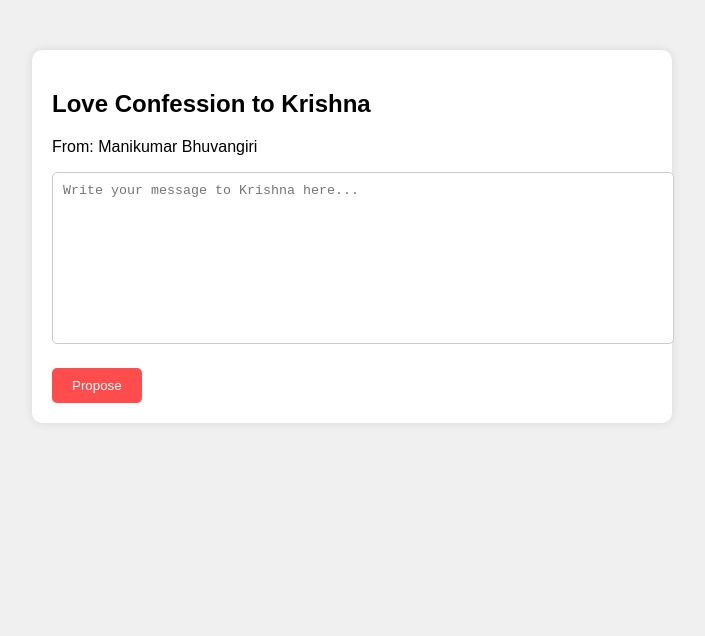
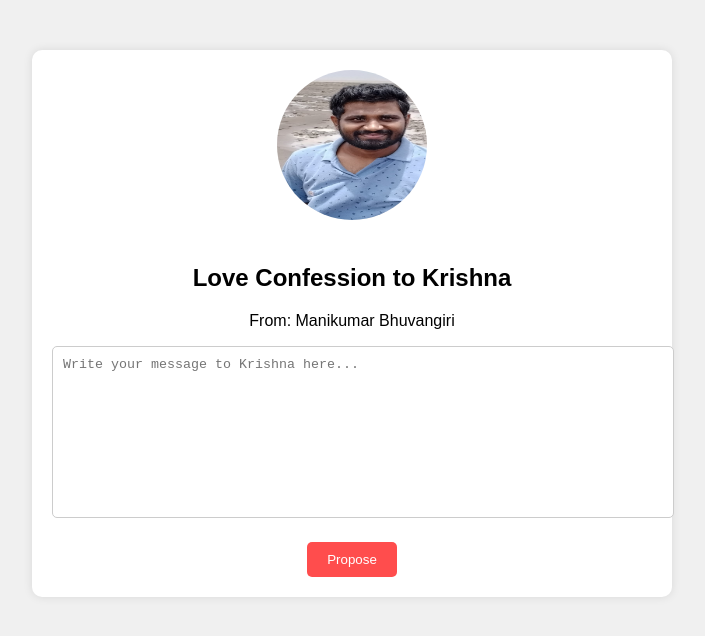
Before and after one commit to Vaibhav29092000/Mani, a plain HTML site: page index.html in a window 1280 px wide. Shown: the whole page, without its empty margins (288-993 px from the left). Drawn offline with Linux system fonts and the light colour scheme.

Commit message:
Mani pic

```diff
--- a/index.html
+++ b/index.html
@@ -18,6 +18,13 @@
       background-color: #fff;
       border-radius: 10px;
       box-shadow: 0 0 10px rgba(0, 0, 0, 0.1);
+      text-align: center;
+    }
+    .profile-pic {
+      width: 150px;
+      height: 150px;
+      border-radius: 50%;
+      margin-bottom: 20px;
     }
     textarea {
       width: 100%;
@@ -48,6 +55,7 @@
 <body>
 
 <div class="container">
+  <img class="profile-pic" src="./mani.jpeg" alt="Manikumar Bhuvangiri">
   <h2>Love Confession to Krishna</h2>
   <p>From: Manikumar Bhuvangiri</p>
   <textarea id="loveMessage" placeholder="Write your message to Krishna here..."></textarea>
```
Also changed, not shown: mani.jpeg (added).
